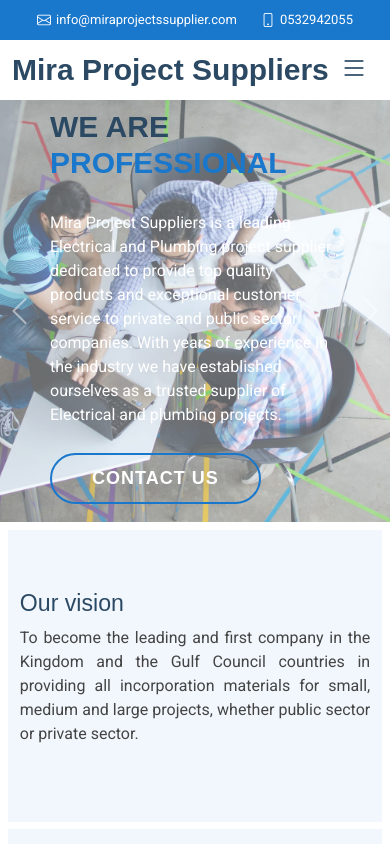
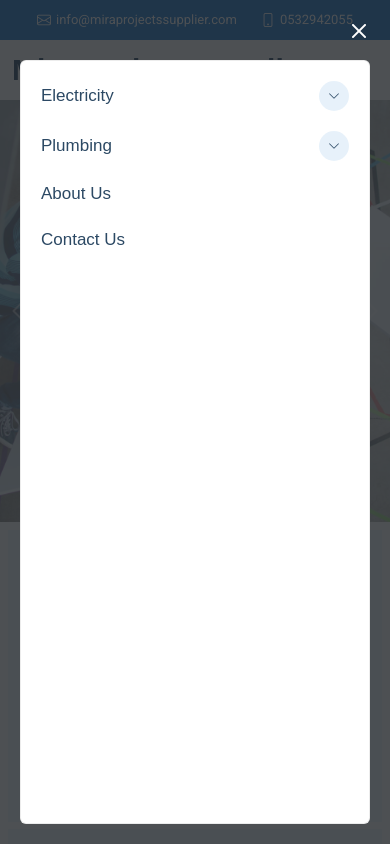
Before and after one commit to ebraheemijaz/mira, a React (Vite) app: page / in a window 390 px wide. Both pictures are taken after a click on the icon 354 px from the left and 69 px from the top of the page. Shown: the top 844 px of the page. Built offline with nearby package versions, Linux system fonts and the light colour scheme.

Commit message:
fixed mobile view

```diff
--- a/src/components/Header.jsx
+++ b/src/components/Header.jsx
@@ -1,4 +1,4 @@
-import React, { useContext } from "react";
+import React, { useContext, useState } from "react";
 // import logo from "../assets/logo.png";
 import InfoContext, { DetailsContect } from "./InfoContext";
 import { Link } from "react-router-dom";
@@ -6,9 +6,15 @@ import { Link } from "react-router-dom";
 
 export default function Header() {
   const details = useContext(DetailsContect);
+  const [openMobileMenu, setOpenMobileMenu] = useState(false);
+  const [nestedOpen, setNestedOpen] = useState("");
+  const [nested1Open, setNested1Open] = useState("");
 
   return (
-    <header id="header" class="header sticky-top">
+    <header
+      id="header"
+      class={`header sticky-top ${openMobileMenu ? "mobile-nav-active" : ""}`}
+    >
       <div class="topbar d-flex align-items-center">
         <div class="container d-flex justify-content-center justify-content-md-between">
           <div class="contact-info d-flex align-items-center">
@@ -46,13 +52,18 @@ export default function Header() {
             <ul>
               {details.navbar.map((each) => (
                 <li class="dropdown">
-                  <a href={"#"}>
+                  <a
+                    href={"#"}
+                    onClick={() => {
+                      setNestedOpen(each);
+                    }}
+                  >
                     <span>{each.name}</span>
                     {each?.child && each?.child?.length !== 0 && (
                       <i class="bi bi-chevron-down toggle-dropdown"></i>
                     )}
                   </a>
-                  <ul>
+                  <ul className={nestedOpen === each ? "dropdown-active" : ""}>
                     {each?.child &&
                       each?.child?.map((eachSubCat) => (
                         <li class="dropdown">
@@ -62,6 +73,9 @@ export default function Header() {
                                 ? `/product/${eachSubCat.id}`
                                 : "#"
                             }
+                            onClick={() => {
+                              setNested1Open(eachSubCat);
+                            }}
                           >
                             <span
                               dangerouslySetInnerHTML={{
@@ -73,10 +87,20 @@ export default function Header() {
                                 <i class="bi bi-chevron-down toggle-dropdown"></i>
                               )}
                           </a>
-                          <ul>
+                          <ul
+                            className={
+                              nested1Open === eachSubCat
+                                ? "dropdown-active"
+                                : ""
+                            }
+                          >
                             {eachSubCat?.child &&
                               eachSubCat.child.map((eachproduct) => (
-                                <li>
+                                <li
+                                  onClick={() => {
+                                    setOpenMobileMenu(false);
+                                  }}
+                                >
                                   <Link
                                     to={`/product/${eachproduct.id}`}
                                     dangerouslySetInnerHTML={{
@@ -98,7 +122,14 @@ export default function Header() {
                 <a href="#contact">Contact Us</a>
               </li>
             </ul>
-            <i class="mobile-nav-toggle d-xl-none bi bi-list"></i>
+            <i
+              class={`mobile-nav-toggle d-xl-none bi bi-${
+                openMobileMenu ? "x" : "list"
+              }`}
+              onClick={() => {
+                setOpenMobileMenu((prev) => !prev);
+              }}
+            ></i>
           </nav>
         </div>
       </div>
```
